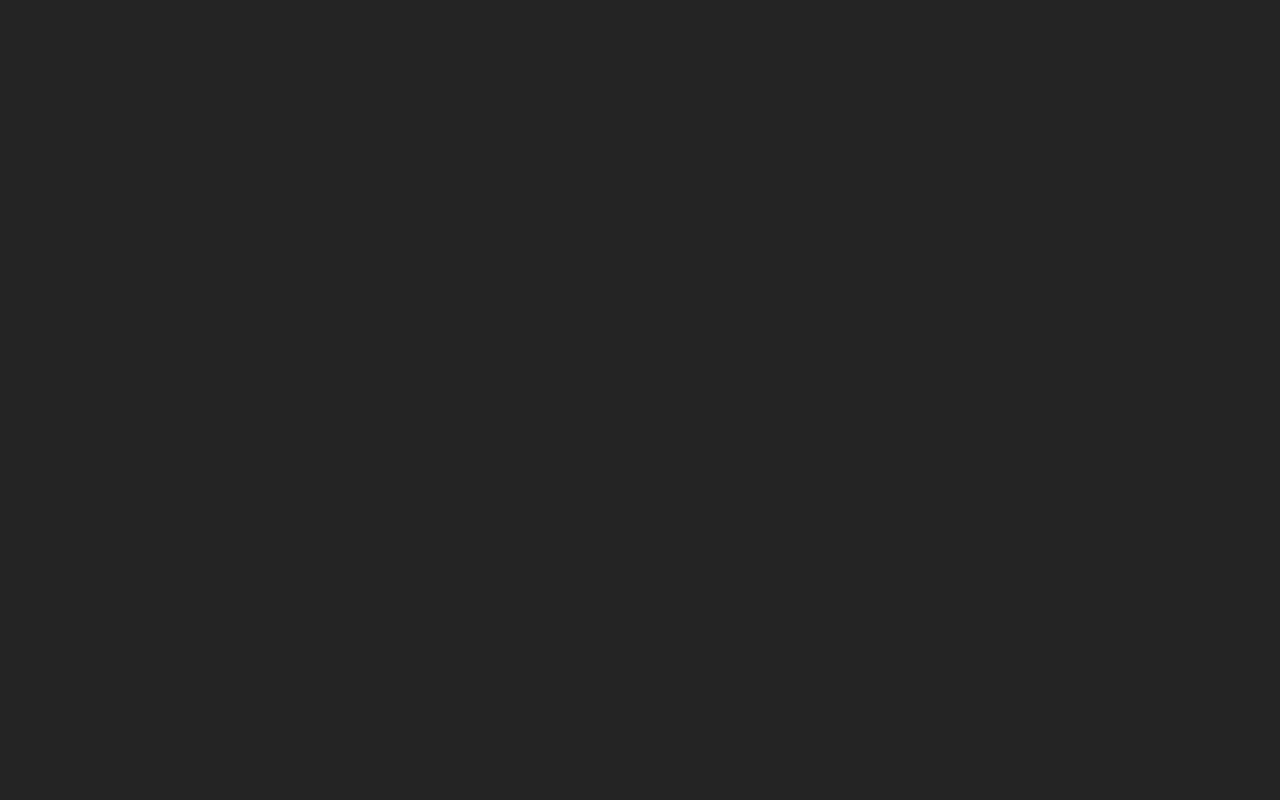
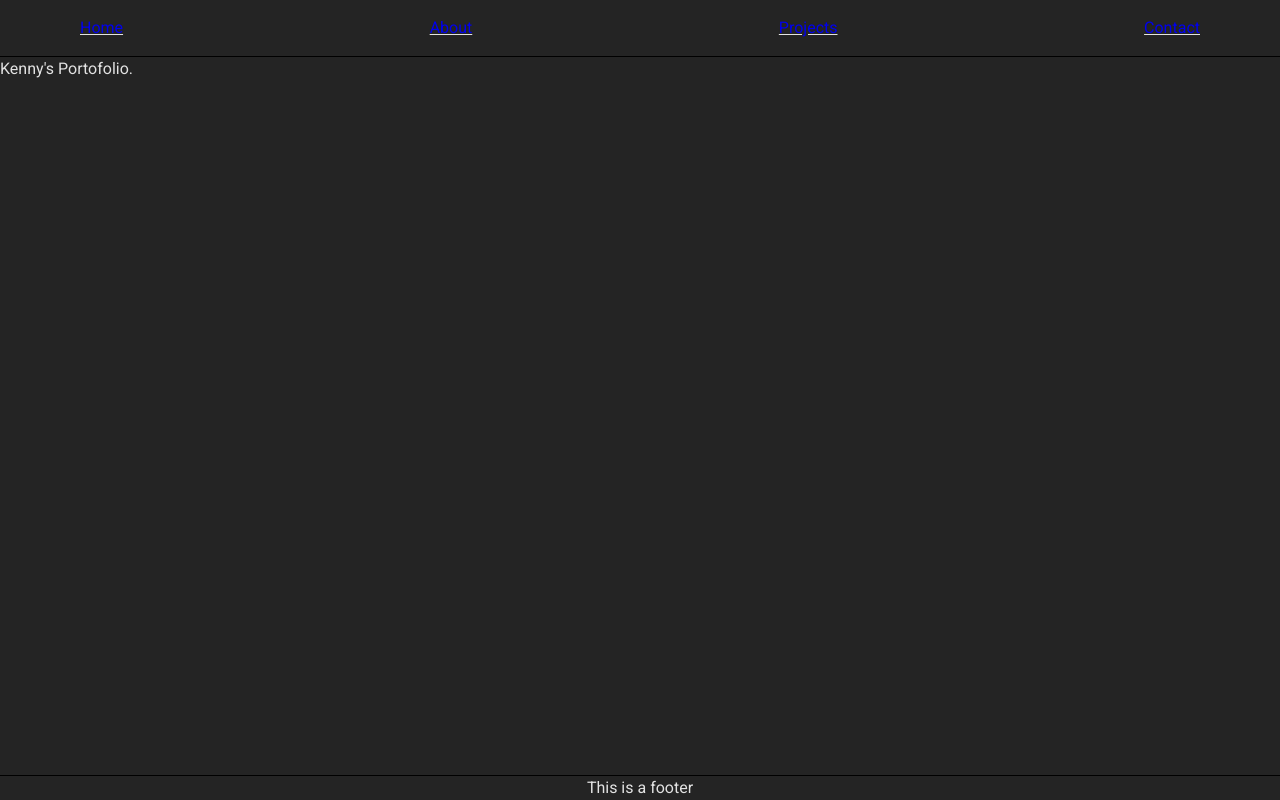
Before and after one commit to Kenny-136/ts-portfolio, a React (Vite) app: page / in a window 1280 px wide. Built offline with nearby package versions, Linux system fonts and the light colour scheme.

Commit message:
components and router

```diff
--- a/src/App.tsx
+++ b/src/App.tsx
@@ -1,10 +1,23 @@
+import { BrowserRouter, Route, Routes } from 'react-router-dom'
 import './App.css'
+import Home from './components/Home/Home'
+import About from './components/About/About'
+import Projects from './components/Projects/Projects'
+import Contact from './components/Contact/Contact'
 
 function App() {
 
   return (
-    <>
-    </>
+		<>
+			<BrowserRouter>
+				<Routes>
+					<Route path="/" element={<Home />}></Route>
+					<Route path="/about" element={<About />}></Route>
+					<Route path="/projects" element={<Projects />}></Route>
+					<Route path="/contact" element={<Contact />}></Route>
+				</Routes>
+			</BrowserRouter>
+		</>
   )
 }
 
--- /dev/null
+++ b/src/components/About/About.module.scss
@@ -0,0 +1,3 @@
+.about {
+
+}
--- /dev/null
+++ b/src/components/About/About.tsx
@@ -0,0 +1,14 @@
+import styles from "./About.module.scss";
+import NavBar from "../NavBar/NavBar";
+import Footer from "../Footer/Footer";
+const About = () => {
+	return (
+		<main className={styles.about}>
+			<NavBar />
+			About
+			<Footer />
+		</main>
+	);
+};
+
+export default About;
--- /dev/null
+++ b/src/components/Contact/Contact.module.scss
@@ -0,0 +1,3 @@
+.contact {
+
+}
--- /dev/null
+++ b/src/components/Contact/Contact.tsx
@@ -0,0 +1,14 @@
+import styles from "./Contact.module.scss";
+import NavBar from "../NavBar/NavBar";
+import Footer from "../Footer/Footer";
+const Contact = () => {
+	return (
+		<main className={styles.contact}>
+			<NavBar />
+			Contact
+			<Footer />
+		</main>
+	);
+};
+
+export default Contact;
--- /dev/null
+++ b/src/components/Footer/Footer.module.scss
@@ -0,0 +1,7 @@
+.footer {
+  border-top: 1px solid black;
+  margin-top: auto;
+  width: 100%;
+  display: flex;
+  justify-content: center;
+}
--- /dev/null
+++ b/src/components/Footer/Footer.tsx
@@ -0,0 +1,6 @@
+import styles from "./Footer.module.scss";
+const Footer = () => {
+	return <footer className={styles.footer}>This is a footer</footer>;
+};
+
+export default Footer;
--- /dev/null
+++ b/src/components/Home/Home.module.scss
@@ -0,0 +1,6 @@
+.wrapper {
+  display: flex;
+  min-height: 100vh;
+  flex-direction: column;
+  justify-content: flex-start;
+}
--- /dev/null
+++ b/src/components/Home/Home.tsx
@@ -0,0 +1,14 @@
+import styles from "./Home.module.scss";
+import NavBar from "../NavBar/NavBar";
+import Footer from "../Footer/Footer";
+const Home = () => {
+	return (
+		<main className={styles.wrapper}>
+			<NavBar />
+			<h1>Kenny's Portofolio.</h1>
+			<Footer />
+		</main>
+	);
+};
+
+export default Home;
--- /dev/null
+++ b/src/components/Projects/Projects.module.scss
@@ -0,0 +1,10 @@
+.wrapper {
+  display: flex;
+  min-height: 100vh;
+  flex-direction: column;
+  justify-content: flex-start;
+}
+
+.footer {
+  margin-top: auto;
+}
--- /dev/null
+++ b/src/components/Projects/Projects.tsx
@@ -0,0 +1,14 @@
+import styles from "./Projects.module.scss";
+import NavBar from "../NavBar/NavBar";
+import Footer from "../Footer/Footer";
+const Projects = () => {
+	return (
+		<div className={styles.wrapper}>
+			<NavBar />
+			<main>Content</main>
+			<Footer />
+		</div>
+	);
+};
+
+export default Projects;
```
